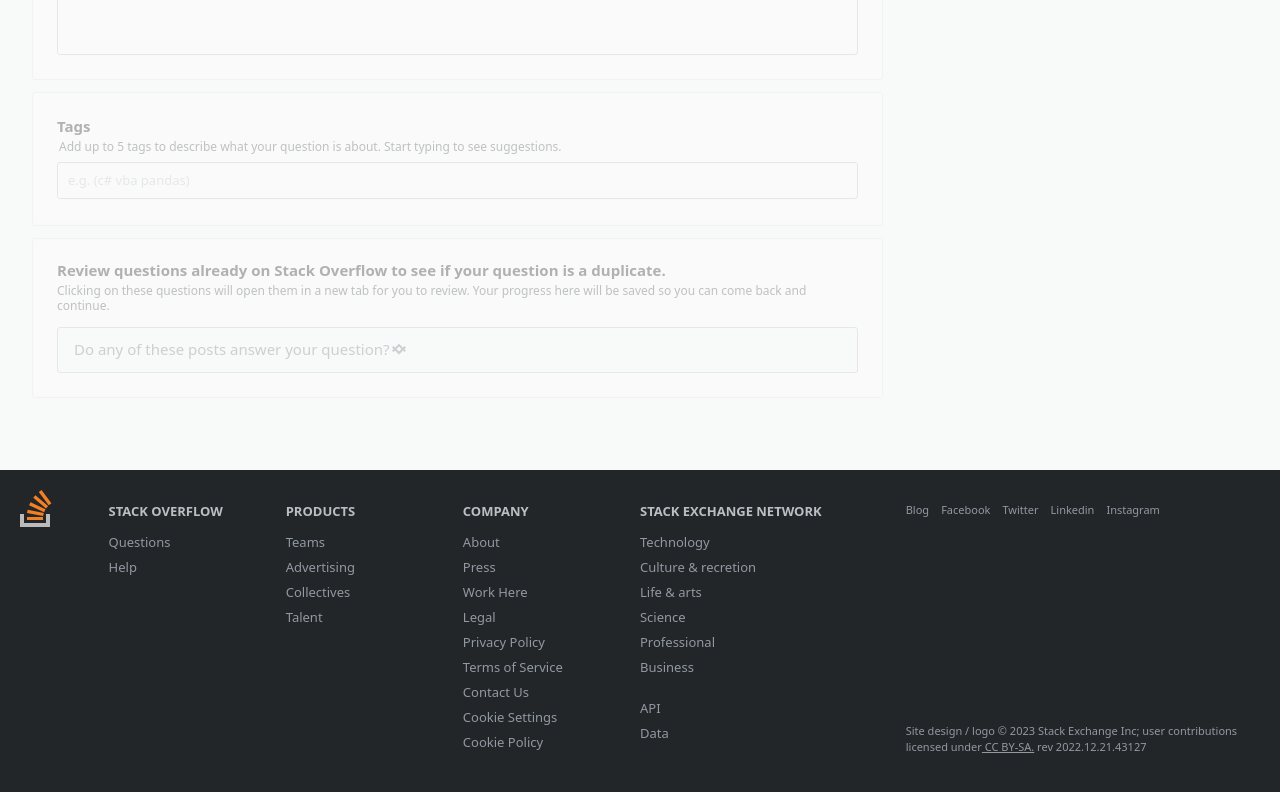
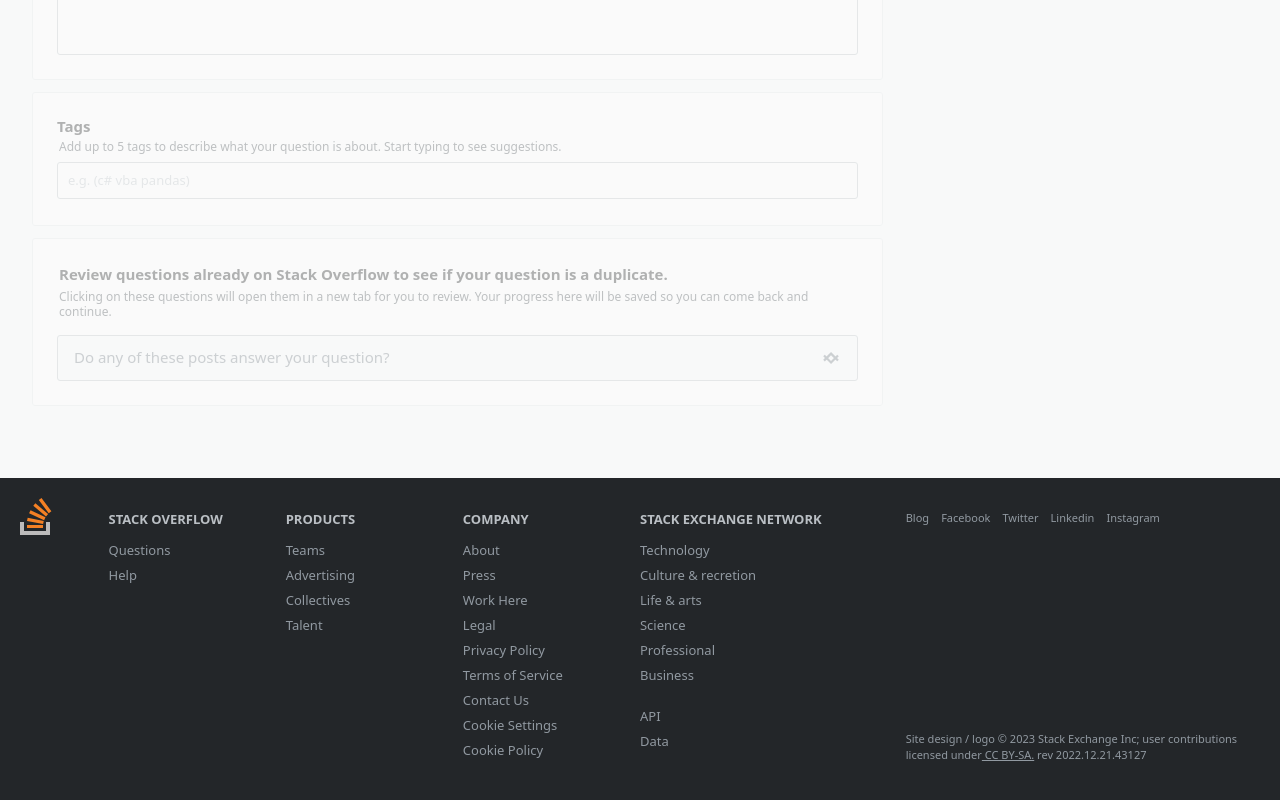
Before and after one commit to sevvalsaygat/stackoverflow-clone-app, a Next.js app: page /ask_question in a window 1280 px wide. Shown: the part 1318-2118 px from the top of the page. Built offline with nearby package versions, Linux system fonts and the light colour scheme.

Commit message:
fix: ask question page

```diff
--- a/components/Icons/ArrowDown.tsx
+++ b/components/Icons/ArrowDown.tsx
@@ -6,8 +6,17 @@
 
 const SvgArrowDown = ({ className }: SvgArrowDownType) => {
   return (
-    <svg aria-hidden="true" className={className} width="18" height="18" viewBox="0 0 18 18">
-      <path d="m16.01 7.43-1.4-1.41L9 11.6 3.42 6l-1.4 1.42 7 7 7-7Z" fill="currentColor"></path>
+    <svg
+      aria-hidden="true"
+      className={className}
+      width="20"
+      height="20"
+      viewBox="0 0 18 18"
+    >
+      <path
+        d="m16.01 7.43-1.4-1.41L9 11.6 3.42 6l-1.4 1.42 7 7 7-7Z"
+        fill="currentColor"
+      ></path>
     </svg>
   );
 };
--- a/components/Icons/ArrowUp.tsx
+++ b/components/Icons/ArrowUp.tsx
@@ -6,8 +6,17 @@
 
 const SvgArrowUp = ({ className }: SvgArrowUpType) => {
   return (
-    <svg aria-hidden="true" className={className} width="18" height="18" viewBox="0 0 18 18">
-      <path d="m16.01 10.62-1.4 1.4L9 6.45l-5.59 5.59-1.4-1.41 7-7 7 7Z" fill="currentColor"></path>
+    <svg
+      aria-hidden="true"
+      className={className}
+      width="20"
+      height="20"
+      viewBox="0 0 18 18"
+    >
+      <path
+        d="m16.01 10.62-1.4 1.4L9 6.45l-5.59 5.59-1.4-1.41 7-7 7 7Z"
+        fill="currentColor"
+      ></path>
     </svg>
   );
 };
--- /dev/null
+++ b/components/Icons/Bell.tsx
@@ -0,0 +1,25 @@
+import React from 'react';
+
+type SvgBellType = {
+  className?: string;
+};
+
+const SvgBell = ({ className }: SvgBellType) => {
+  return (
+    <svg
+      aria-hidden="true"
+      className={className}
+      width="48"
+      height="48"
+      viewBox="0 0 48 48"
+    >
+      <path
+        d="M11.81.8a1.37 1.37 0 1 0-2.5 1.16l1.91 4.09a1.37 1.37 0 0 0 2.5-1.16l-1.9-4.1Zm-8.7 3.98a1.37 1.37 0 0 1 1.94-.18l3.97 3.28A1.37 1.37 0 0 1 7.26 10L3.3 6.72a1.38 1.38 0 0 1-.19-1.94Zm34.91 23.57a21.3 21.3 0 0 0-.23-12.08 19.78 19.78 0 0 0-3-5.95 3.49 3.49 0 0 0-1.9-4.19 3.49 3.49 0 0 0-4.43 1.25c-2.2.13-4.4.71-6.44 1.58a21.65 21.65 0 0 0-9.3 7.6c-.82 1.18-1.6 2.39-2.4 3.6l-.38.6c-2.34 3.6-3.55 5.07-4.87 5.64-1.08.47-2.3 1.1-2.82 2.22A3 3 0 0 0 3.7 32.6l27.82 12.98c1.96.91 4.33-.6 4.27-2.8a8.47 8.47 0 0 0-.39-2.24c-.41-1.36-.07-3.24 1.2-7.35.49-1.6 1-3.21 1.42-4.84ZM.27 14.11c.02-.76.66-1.35 1.42-1.33l4.75.16a1.38 1.38 0 0 1-.1 2.75l-4.74-.16a1.38 1.38 0 0 1-1.33-1.42Zm45.99 15.63a1.37 1.37 0 1 0 .73-2.65l-4.96-1.37a1.37 1.37 0 1 0-.74 2.65l4.97 1.37Zm-2.74 6.53c-.5.57-1.37.64-1.94.14l-3.42-2.96a1.38 1.38 0 0 1 1.8-2.08l3.42 2.96c.57.5.64 1.36.14 1.94Zm3.22-15.37a1.37 1.37 0 1 0-1.05-2.54l-4.4 1.8a1.38 1.38 0 0 0 1.05 2.55l4.4-1.8Z"
+        opacity=".2"
+      ></path>
+      <path d="M13.73 22.3a1 1 0 1 1-1.78-.92c3.61-7.07 8.02-10.8 13.34-11.26a1 1 0 0 1 .17 2c-4.53.39-8.4 3.66-11.73 10.17Zm22.33 3.55c1.13-4.3.95-8.36-.23-12.08a19.77 19.77 0 0 0-3.01-5.95 3.49 3.49 0 0 0-1.9-4.18 3.49 3.49 0 0 0-4.42 1.24c-2.21.13-4.4.71-6.44 1.58a21.65 21.65 0 0 0-9.3 7.6c-.83 1.18-1.61 2.39-2.4 3.6l-.38.6c-2.34 3.6-3.55 5.07-4.87 5.64a9.4 9.4 0 0 0-1.9 1.08 3 3 0 0 0 .52 5.12l27.83 12.98a3 3 0 0 0 4.26-2.8 8.47 8.47 0 0 0-.38-2.24c-.41-1.36-.07-3.24 1.19-7.34l.21-.7c.43-1.38.85-2.75 1.22-4.15Zm-4.23 14.48a1 1 0 0 1-1.43.94L2.58 28.29a1 1 0 0 1-.18-1.7c.43-.32.93-.6 1.5-.86 1.84-.8 3.17-2.4 5.76-6.39l.39-.6c.77-1.19 1.53-2.38 2.35-3.53a19.65 19.65 0 0 1 8.44-6.91 15.72 15.72 0 0 1 6.23-1.44 1 1 0 0 0 .92-.57c.42-.9 1.3-1.21 2.09-.84.8.37 1.11 1.24.7 2.13a1 1 0 0 0 .15 1.09 15.96 15.96 0 0 1 3 5.7 19.36 19.36 0 0 1 .2 10.97c-.37 1.36-.78 2.71-1.2 4.06l-.21.7c-1.4 4.55-1.77 6.61-1.2 8.52.2.61.3 1.18.3 1.71Zm-14.78-.72a1 1 0 1 1 1.78.9 2.44 2.44 0 1 0 4.44 2.03 1 1 0 0 1 1.85.77 4.44 4.44 0 1 1-8.07-3.7Z"></path>
+    </svg>
+  );
+};
+
+export default SvgBell;
--- a/components/Icons/index.ts
+++ b/components/Icons/index.ts
@@ -33,6 +33,7 @@
 import SvgAskBackground from './AskBackground';
 import SvgArrowDown from './ArrowDown';
 import SvgArrowUp from './ArrowUp';
+import SvgBell from './Bell';
 
 /* eslint-disable */
 export default {
@@ -71,5 +72,6 @@
   SvgAskBackground,
   SvgArrowDown,
   SvgArrowUp,
+  SvgBell,
 };
 /* eslint-enable */
--- a/pages/ask_question/index.tsx
+++ b/pages/ask_question/index.tsx
@@ -302,7 +302,7 @@
                   )}
                 </div>
                 {currentFormElementIndex == 3 && (
-                  <div className="border-1 rounded-3 border-gray-200  shadow-sm w-full h-[212px] bg-white">
+                  <div className="border-1 rounded-3 border-gray-200  shadow-sm w-full min-h-[212px] bg-white">
                     <div className="text-15 font-400 leading-19.61 text-zinc-800 p-12 bg-gray-100 border-b border-gray-200">
                       Adding tags
                     </div>
@@ -334,35 +334,43 @@
                     currentFormElementIndex <= 3 ? 'disabled-aqfm' : ''
                   }`}
                 >
-                  <div className="flex flex-col gap-16">
-                    <div className="flex flex-col -m-2 mx-0">
-                      <div className="flex flex-col ">
-                        <p className="mb-2 font-600 text-15 leading-19.61 text-neutral-900">
+                  <div className="flex flex-col -mt-2 gap-12">
+                    <div className="flex flex-col my-2">
+                      <div className="flex">
+                        <label className="font-600 p-2 text-15 leading-19.61 text-neutral-900 cursor-pointer">
                           Review questions already on Stack Overflow to see if
                           your question is a duplicate.
-                        </p>
-                        <p className="mb-0 text-12 font-400 leading-15 text-neutral-700 cursor-pointer">
+                        </label>
+                      </div>
+                      <div className="flex flex-col align-baseline">
+                        <div className="flex p-2 basis-3/4">
+                          <label className="text-12 font-400 leading-15 text-neutral-700">
                             Clicking on these questions will open them in a new
                             tab for you to review. Your progress here will be
                             saved so you can come back and continue.
-                        </p>
+                          </label>
+                        </div>
                       </div>
                     </div>
                     <div className="flex flex-col">
-                      <div className="flex flex-row">
+                      <div className="flex flex-row w-full">
                         <button
-                          className="w-full border-1 border-gray-300 rounded-3 flex justify-start py-12 px-16 bg-gray-100 cursor-pointer text-gray-250 text-15 font-400 leading-19.61"
+                          className="w-full border-1 border-gray-300 rounded-3 flex py-12 px-16 bg-gray-100 cursor-pointer"
                           type="button"
                           onClick={() => {
                             setIsShowingReviewTab(!isShowingReviewTab);
                           }}
                         >
+                          <div className="w-full flex justify-start text-gray-250 text-15 font-400 leading-19.61">
                             Do any of these posts answer your question?
+                          </div>
+                          <div className="w-full flex justify-end">
                             <div className="">
                               <Icons.SvgArrowDown className="text-gray-250 absolute" />
                             </div>
                             <div className="">
                               <Icons.SvgArrowUp className="text-gray-250" />
+                            </div>
                           </div>
                         </button>
                       </div>
@@ -383,6 +391,29 @@
                     </div>
                   </div>
                 </div>
+                {currentFormElementIndex == 4 && (
+                  <div className="border-1 rounded-3 border-gray-200  shadow-sm w-full h-[188px] bg-white">
+                    <div className="text-15 font-400 leading-19.61 text-zinc-800 p-12 bg-gray-100 border-b border-gray-200">
+                      Make sure we don’t already have an answer for your
+                      question
+                    </div>
+                    <div className="flex flex-row bg-white m-16">
+                      <div className="mx-8 my-0">
+                        <Icons.SvgBell />
+                      </div>
+                      <div className="mx-8 my-0 text-12 leading-15.6923 text-zinc-800 font-400">
+                        <p className="mb-12">
+                          Stack Overflow is a huge database of knowledge.
+                        </p>
+                        <p className="mb-0">
+                          Please make sure your question isn’t already answered
+                          before posting, or your question might be closed as a
+                          duplicate.
+                        </p>
+                      </div>
+                    </div>
+                  </div>
+                )}
               </div>
             </main>
           </form>
--- a/tailwind.config.js
+++ b/tailwind.config.js
@@ -229,6 +229,7 @@
 
       },
       gap:{
+        '12': '0.75rem',
         '16': '1rem',
         '4': '0.25rem',
         '8': '0.5rem',
```
Lines whose indentation alone changed are shown as unchanged.
